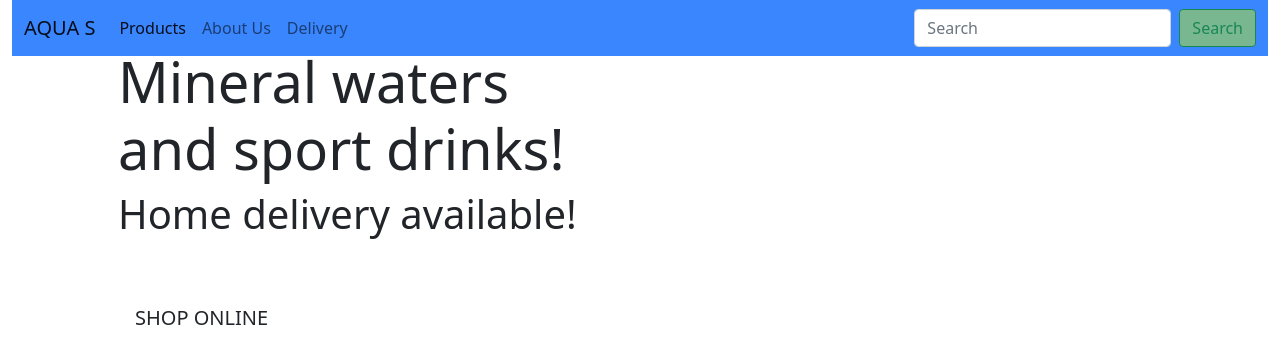
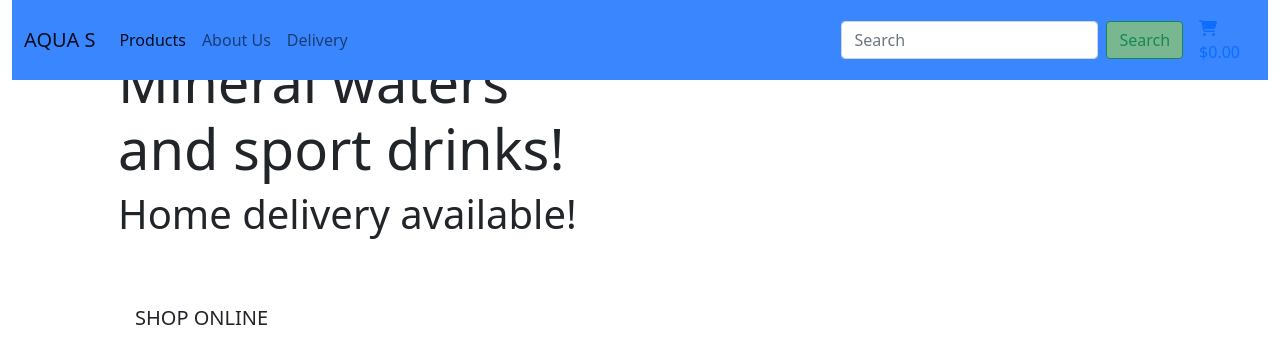
Before and after one commit to Balazs9/aqua_s, a Django app: page / in a window 1280 px wide. Shown: the top 364 px of the page. Run offline with Django 3.2, Linux system fonts and the light colour scheme; some libraries are stand-ins or nearby versions.

Commit message:
added shopping cart to navbar

```diff
--- a/templates/base.html
+++ b/templates/base.html
@@ -46,11 +46,28 @@
                             <li class="nav-item">
                                 <a class="nav-link" href="#">Delivery</a>
                             </li>
+
                         </ul>
-                        <form class="d-flex">
+                        <form method="GET" action="#" class="d-flex align-items-center">
                             <input class="form-control me-2" type="search" placeholder="Search" aria-label="Search">
                             <button class="btn btn-outline-success" type="submit" style="background-color: #79b791;">Search</button>
                         </form>
+                        <div class="list-inline-item">
+                            <a class="{% if grand_total %}text-info font-weight-bold{% else %}text-black{% endif %} nav-link" href="#">
+                                <div class="text-center col-md-2">
+                                    <div class="d-flex d-none d-md-flex flex-row align-items-end"><strong class="shop-bag"><i class="fas fa-shopping-cart"></i></strong>
+                                        <div class="d-flex flex-column ms-2"><span class="fw-bold"></span></div>
+                                    </div>
+                                    <p class="my-0">
+                                        {% if grand_total %}
+                                            ${{ grand_total|floatformat:2 }}
+                                        {% else %}
+                                            $0.00
+                                        {% endif %}
+                                    </p>
+                                </div>
+                            </a>
+                        </div>
                     </div>
                 </div>
             </nav>
```
